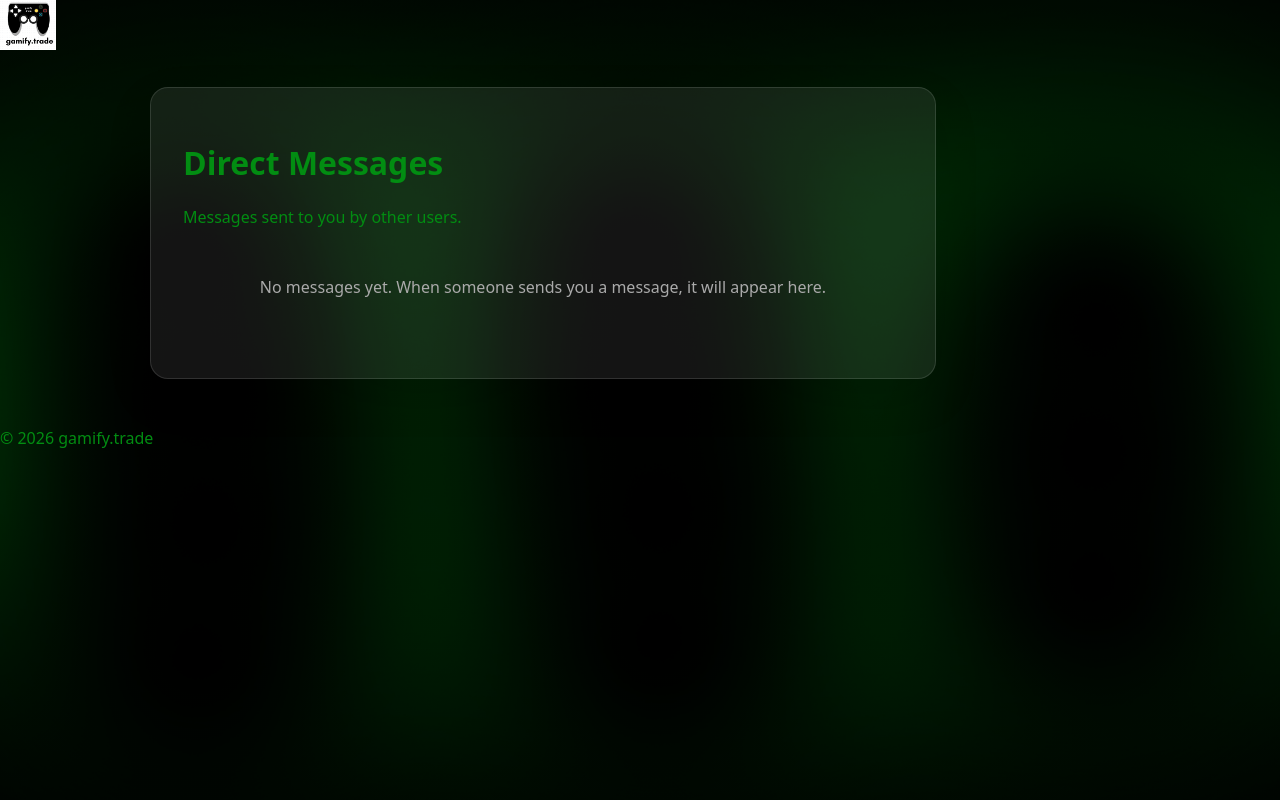
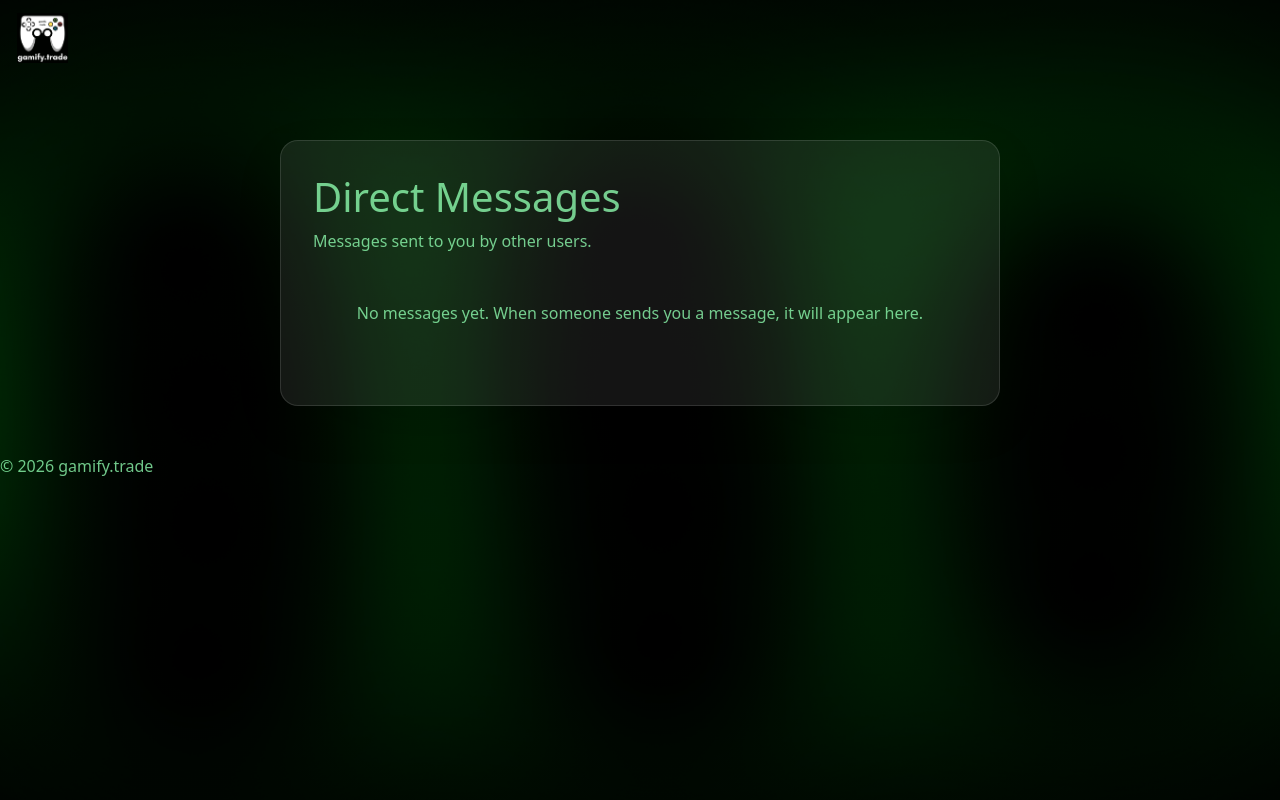
Before and after one commit to johnnysinz4life/gamify.trade, a Django app: template users/templates/users/direct_messages.html in a window 1280 px wide. Run offline with Django 5.2, Linux system fonts and the light colour scheme; the template is opened without the code that fills it, so the values that code supplies are empty.

Commit message:
QOL Update 4 - User Interface

```diff
--- /dev/null
+++ b/main/static/main/bootstrap_overrides.css
@@ -0,0 +1,63 @@
+/* Bootstrap grey -> light green/grey overrides
+   Loaded AFTER bootstrap.min.css so it wins reliably.
+   Highlighted text stays white.
+*/
+
+:root {
+  --gb-boosted-text: #8FFFB1;
+  --gb-boosted-muted-text: #ffffff;
+}
+
+/* Highlighted text must be white */
+mark,
+.highlight,
+.search-highlight,
+.highlight-text,
+.tag {
+  background: #003106 !important;
+  color: #fff !important;
+}
+
+/* Bootstrap utility text greys */
+.text-body,
+.text-secondary,
+.text-muted,
+.text-tertiary,
+.text-dark,
+.text-black-50,
+.text-body-emphasis,
+.form-text,
+.lead,
+.small.form-text,
+.dropdown-item,
+.card-text,
+.nav-link,
+.navbar-text {
+  color: var(--gb-boosted-muted-text) !important;
+}
+
+/* Make default body text green/grey too (unless highlighted) */
+body,
+body * {
+  color: var(--gb-boosted-muted-text) !important;
+}
+
+mark,
+.highlight,
+.search-highlight,
+.highlight-text,
+.tag {
+  color: #fff !important;
+}
+
+/* Home page grid nudge (move right a bit) */
+.home-grid-shift {
+  transform: translateX(100px);
+}
+
+/* Center the direct messages page card */
+.direct-messages-center {
+  max-width: 980px;
+  margin: 2rem auto 0;
+  width: 100%;
+}
--- a/main/static/main/styles.css
+++ b/main/static/main/styles.css
@@ -10,7 +10,7 @@
 
 /* Style for the logo in the header */
 .logo img {
-    max-height: 50px;
+    max-height: 100px;
 }
 
 /* User info section within the header */
@@ -264,6 +264,29 @@ button, .btn {
     text-decoration: none;
 }
 
+/* Navbar/buttons: */
+button.btn, button.btn *,
+.btn * { color: #fff !important; }
+
+/* Highlighted inline text: light green */
+mark,
+.highlight,
+.search-highlight,
+.highlight-text,
+.tag {
+    background: transparent !important;
+    color: #7CFF9B !important;
+    padding: 0.1em 0.35em;
+    border-radius: 0.35rem;
+    font-weight: 700;
+}
+
+.tag {
+    display: inline-block;
+    margin-right: 0.35rem;
+    margin-bottom: 0.35rem;
+}
+
 button:hover, .btn:hover {
     transform: translateY(-3px);
     filter: brightness(1.02);
@@ -320,7 +343,8 @@ mark,
 .highlight-text,
 .tag {
     background: #003106;
-    color: #fff;
+    color: #fff !important;
+
     padding: 0.1em 0.35em;
     border-radius: 0.35rem;
     font-weight: 700;
@@ -343,13 +367,61 @@ a:hover {
     text-decoration: underline;
 }
 
+:root {
+    /* Used to recolor Bootstrap text */
+    --gb-boosted-text: #8FFFB1;
+    --gb-boosted-muted-text: rgba(143, 255, 177, 0.78);
+
+    /* Bootstrap variable overrides (only take effect when Bootstrap CSS is present) */
+    --bs-body-color: var(--gb-boosted-text);
+    --bs-secondary-color: var(--gb-boosted-muted-text);
+    --bs-tertiary-color: var(--gb-boosted-muted-text);
+    --bs-muted-color: var(--gb-boosted-muted-text);
+}
+
 body {
     background: linear-gradient(rgba(0,0,0,0.35), rgba(0,0,0,0.35)), url('/static/main/PWA_Background.png') center/cover no-repeat fixed;
     min-height: 100vh;
-    color: #028d12;
+    color: var(--gb-boosted-muted-text);
+
     font-family: var(--site-font, 'Quantico'), system-ui, -apple-system, Segoe UI, Roboto, Arial, sans-serif;
     margin: 0;
 }
+
+/* Bootstrap text utility overrides
+   NOTE: highlighted text stays a certain colour via the `mark/.highlight/...` rule below. */
+.text-body,
+.text-secondary,
+.text-muted,
+.text-tertiary,
+.text-dark,
+.text-black-50,
+.text-body-emphasis,
+.form-text,
+.lead,
+.small.form-text,
+.dropdown-item,
+.card-text,
+.nav-link,
+.navbar-text {
+    color: var(--gb-boosted-muted-text) !important;
+}
+
+/* Force body text to be a certain colour */
+body,
+body * {
+    color: var(--gb-boosted-muted-text) !important;
+}
+
+mark,
+.highlight,
+.search-highlight,
+.highlight-text,
+.tag {
+    color: #fff !important;
+}
+
+
 
 .page-container {
     display: grid;
--- a/main/templates/main/base.html
+++ b/main/templates/main/base.html
@@ -2,6 +2,13 @@
 <!DOCTYPE html>
 <html lang="en">
 <head>
+    <style>
+        /* Revert navbar colors to match existing theme */
+        .navbar { background: transparent !important; padding: 10px 20px; }
+        .navbar-nav .nav-link { color: inherit !important; }
+        .navbar-text { color: inherit !important; }
+    </style>
+
     <!-- Base HTML code -->
     <title>{% block title %}gamify.trade{% endblock %}</title>
     <link rel="preconnect" href="https://fonts.googleapis.com">
@@ -10,62 +17,105 @@
     <link href="https://fonts.googleapis.com/css2?{% for font in GOOGLE_FONTS %}family={{ font|urlencode }}{% if not forloop.last %}&{% endif %}{% endfor %}&display=swap" rel="stylesheet">
     <style>:root { --site-font: '{{ PRIMARY_GOOGLE_FONT }}'; }</style>
     {% endif %}
+
+    <!-- Directly styles base.html by routing to the static CSS file. -->
+<!-- Bootstrap CSS (CDN) -->
+    <link href="https://cdn.jsdelivr.net/npm/bootstrap@5.3.3/dist/css/bootstrap.min.css" rel="stylesheet" integrity="sha384-QWTKZyjpPEjISv5WaRU9OFeRpok6YctnYmDr5pNlyT2bRjXh0JMhjY6hW+ALEwIH" crossorigin="anonymous">
+
+    <!-- Load app/theme overrides AFTER Bootstrap so Bootstrap's greys get recolored -->
+    <link rel="stylesheet" href="{% static 'main/bootstrap_overrides.css' %}">
+
+    <!-- Existing app styles -->
     <link rel="stylesheet" href="{% static 'main/styles.css' %}">
+    {% block extra_css %}
     <link rel="stylesheet" href="{% static 'main/landing.css' %}">
-    <!-- Directly styles base.html by routing to the static CSS file. -->
+    {% endblock %}
 </head>
 <body>
+
     <header>
-        <div class="logo">
-            <img src="{% static 'main/logo_90.png' %}" alt="Gamify.trade Logo">     <!-- gamify.trade Logo -->
-        </div>
-        <div class="user-info">
-            {% if request.user.is_authenticated %}
-                <span>{{ request.user.username }}</span>
-                <form action="{% url 'users:home' %}" method="post" style="display:inline;">     <!-- Home Button -->
-                    {% csrf_token %}
-                    <button type="submit">Home</button>
-                </form>
-                <a href="{% url 'users:view_my_listings' %}" style="display:inline;"><button>My Listings</button></a>
+        <nav class="navbar navbar-expand-lg">
+            <div class="container-fluid">
+                <a class="navbar-brand" href="{% url 'main:home' %}">
+                    <img src="{% static 'main/logo_90.png' %}" alt="Gamify.trade Logo" style="max-height: 50px;">
+                </a>
 
-                <a href="{% url 'users:listings' %}" style="display:inline;"><button>Search Listings</button></a> <!-- Search Button -->
+                <button class="navbar-toggler" type="button" data-bs-toggle="collapse" data-bs-target="#siteNavbar" aria-controls="siteNavbar" aria-expanded="false" aria-label="Toggle navigation">
+                    <span class="navbar-toggler-icon"></span>
+                </button>
 
-                <a href="{% url 'users:messages' %}" style="display:inline;"><button>Messages</button></a> <!-- Messages Button -->
-                <a href="{% url 'users:inbox_notifications' %}" style="display:inline;"><button>Inbox</button></a> <!-- Notifications Button -->
-                <a href="{% url 'users:profile' %}" style="display:inline;"><button>Profile</button></a> <!-- Profile Button -->
+                <div class="collapse navbar-collapse" id="siteNavbar">
+                    <ul class="navbar-nav ms-auto mb-2 mb-lg-0 align-items-lg-center gap-lg-2">
+                        {% if request.user.is_authenticated %}
+                            <li class="nav-item me-2">
+                                <span class="navbar-text">{{ request.user.username }}</span>
+                            </li>
 
-                <form action="{% url 'users:settings' %}" style="display:inline;"> <!-- Settings Button -->
-                    {% csrf_token %}
-                    <button type="submit">Settings</button>
-                </form>
-                <form action="{% url 'users:logout' %}" style="display:inline;"> <!-- Logout Button -->
-                    {% csrf_token %}
-                    <button type="submit">Logout</button>
-                </form>
-                <form action="{% url 'users:newlist' %}" style="display:inline;"> <!-- New Listing Button -->
-                    {% csrf_token %}
-                    <button type="submit">New Listing</button>
-                </form>
-            {% else %}
-            {% endif %}
-        </div>
+                            <li class="nav-item">
+                                <form action="{% url 'users:home' %}" method="post" class="m-0">
+                                    {% csrf_token %}
+                                    <button type="submit" class="btn btn-link text-decoration-none">Home</button>
+                                </form>
+                            </li>
+
+                            <li class="nav-item">
+                                <a class="nav-link p-0" href="{% url 'users:inbox_notifications' %}"><button>Inbox</button></a>
+                            </li>
+
+                            <li class="nav-item">
+                                <a class="nav-link p-0" href="{% url 'users:profile' %}"><button>Profile</button></a>
+                            </li>
+
+                            <li class="nav-item">
+                                <form action="{% url 'users:settings' %}" method="post" class="m-0">
+                                    {% csrf_token %}
+                                    <button type="submit" class="btn btn-link text-decoration-none">Settings</button>
+                                </form>
+                            </li>
+
+                            <li class="nav-item">
+                                <a class="nav-link p-0" href="{% url 'users:messages' %}"><button>Messages</button></a>
+                            </li>
+
+                            <li class="nav-item">
+                                <a class="nav-link p-0" href="{% url 'users:view_my_listings' %}"><button>My Listings</button></a>
+                            </li>
+
+                            <li class="nav-item">
+                                <form action="{% url 'users:newlist' %}" method="post" class="m-0">
+                                    {% csrf_token %}
+                                    <button type="submit" class="btn btn-link text-decoration-none">New Listing</button>
+                                </form>
+                            </li>
+
+                            <li class="nav-item">
+                                <a class="nav-link p-0" href="{% url 'users:listings' %}"><button>Search Listings</button></a>
+                            </li>
+
+                            <li class="nav-item">
+                                <form action="{% url 'users:logout' %}" method="post" class="m-0">
+                                    {% csrf_token %}
+                                    <button type="submit" class="btn btn-link text-decoration-none">Logout</button>
+                                </form>
+                            </li>
+                        {% endif %}
+                    </ul>
+                </div>
+            </div>
+        </nav>
     </header>
-    {% if messages %}
-        <ul class="messages">
-        {% for message in messages %}
-            <li{% if message.tags %} class="{{ message.tags }}"{% endif %}>{{ message }}</li> <!-- Code to display any messages (like success or error notifications) to the user. -->
-        {% endfor %}
-        </ul>
-    {% endif %}
+
     <main>
         <div class="page-container">
             {% block content %}
             {% endblock %}
         </div>
     </main>
-    <footer>
-        <p>&copy; 2026 gamify.trade</p>
+    <footer style="margin-bottom: auto; width: 100%;">
+        <p style="margin:5;">&copy; 2026 gamify.trade</p>
     </footer>
+
+    <script src="https://cdn.jsdelivr.net/npm/bootstrap@5.3.3/dist/js/bootstrap.bundle.min.js" integrity="sha384-YvpcrYf0tY3lHB60NNkmXc5s9fDVZLESaAA55NDzOxhy9GkcIdslK1eN7N6jIeHz" crossorigin="anonymous"></script>
     <script src="{% static 'main/button.js' %}"></script>
 </body>
 </html>
--- a/main/templates/main/home.html
+++ b/main/templates/main/home.html
@@ -5,7 +5,7 @@
 {% block content %}
  <h1>Welcome, {{ user.get_username }} (XP: {{ profile.xp }}) (Class: {{ profile.rank.name }})</h1>
 
-  <div class="card">
+  <div class="card home-grid-shift">
       <div class="row">
         <form method="post" action="{% url 'users:grant_xp' %}" style="display:inline; margin-right:0.5rem;">
           {% csrf_token %}
--- a/users/templates/users/direct_messages.html
+++ b/users/templates/users/direct_messages.html
@@ -3,7 +3,7 @@
 {% block title %}Direct Messages - gamify.trade{% endblock %}
 
 {% block content %}
-<div class="card">
+<div class="card direct-messages-center">
     <h1>Direct Messages</h1>
     <p>Messages sent to you by other users.</p>
 
--- a/users/templates/users/reply_user.html
+++ b/users/templates/users/reply_user.html
@@ -103,6 +103,10 @@
                 <p style="margin-top:0.75rem; color:#bbb;">Trade concluded.</p>
             {% else %}
                 <p style="margin-top:0.75rem; color:#bbb;">Waiting on both parties to confirm actions.</p>
+                    <p style="margin-top:0.75rem; color:#bbb;">
+                        [NOTE]: Closing a DM will award you no XP, while concluding a trade will award XP based on the ratings given by both parties.
+                    </p>
+                </p>
             {% endif %}
         {% else %}
             <p style="margin-top:0.5rem; color:#bbb;">Trade session will appear here when you start confirming trade actions.</p>
```
Also changed, not shown: main/static/main/landing.css (+56 -3 lines), main/templates/main/landing.html (+15 -0 lines), db.sqlite3, main/static/main/DisplaySS1.png (added), main/static/main/DisplaySS2.png (added), main/static/main/logo_90.png, media/listing_photos/OIP.phPE0D8scblzAJob6-opGQHaFj.webp (added), 1 other file.
